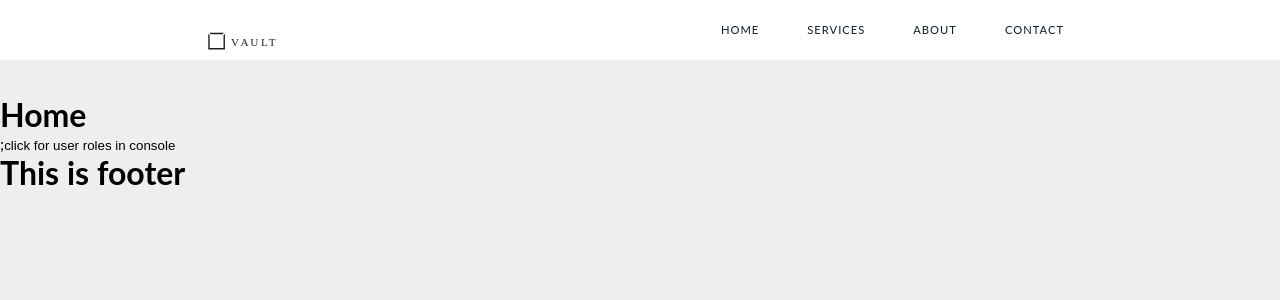
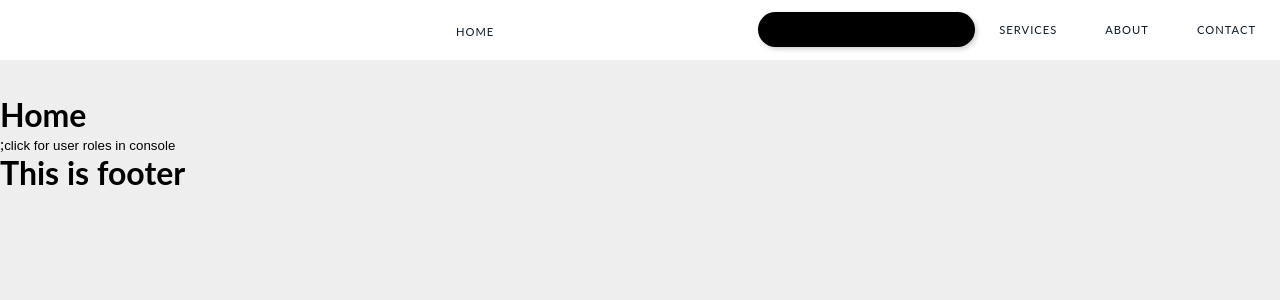
Before and after one commit to VaultToken/wikileaks-react, a React (Create React App) app: page / in a window 1280 px wide. Shown: the top 300 px of the page. Built offline with nearby package versions, Linux system fonts and the light colour scheme; no server answers; what subscriptions-transport-ws would draw is missing.

Commit message:
SearchBar Base
needs pages to search and a dropdown to show them in

```diff
--- a/src/components/Header.js
+++ b/src/components/Header.js
@@ -1,36 +1,24 @@
-import React from "react";
+import React, { useState, useRef, useEffect } from "react";
 import { NavLink } from "react-router-dom";
 import "./navbar.css"
+import SearchBar from "./SearchBar.js"
 import lockup1_black_text from "../assets/images/lockup1_black_text.svg"
 
 function Header() {
+
   return (
     <nav>
       <nav id="navbar" class="">
-
-
+        <SearchBar />
         <div class="nav-wrapper">
-        <div className="logo">
-          <img src={lockup1_black_text} height="80px"/>
-        </div>
-          {/*
-          <div class="logo">
-
-          </div>
-          */}
-
-
-          <ul id="menu">
-            <li><a href="#home">Home</a></li>
-            <li><a href="#services">Services</a></li>
-            <li><a href="#about">About</a></li>
-            <li><a href="#contact">Contact</a></li>
-          </ul>
+        <li><a href="#home" >Home</a></li>
+        {/*<div className="logo">*/}
+        {/*  <img src={lockup1_black_text} height="80px"/>*/}
+        {/*</div>*/}
         </div>
       </nav>
 
       <div class="menuIcon">
-
         <span class="icon icon-bars"></span>
         <span class="icon icon-bars overlay"></span>
       </div>
@@ -44,6 +32,8 @@ function Header() {
             <li><a href="#contact">Contact</a></li>
           </ul>
       </div>
+
+
     </nav>
   );
 }
--- /dev/null
+++ b/src/components/SearchBar.css
@@ -0,0 +1,14 @@
+.search-input {
+    background-color: black;
+    color: white;
+    border: none; /* Remove default border */
+    border-radius: 20px; /* Set border radius */
+    padding: 10px 20px; /* Add padding */
+    box-shadow: 2px 2px 5px rgba(0, 0, 0, 0.2); /* Add box shadow */
+    transition: box-shadow 0.2s ease-in-out; /* Add transition */
+}
+
+.search-input:focus {
+    outline: none; /* Remove default focus outline */
+    box-shadow: 4px 4px 10px rgba(0, 0, 0, 0.4); /* Increase box shadow on focus */
+}
--- /dev/null
+++ b/src/components/SearchBar.js
@@ -0,0 +1,45 @@
+import React, { useState, useRef, useEffect } from "react";
+import "./SearchBar.css"
+function SearchBar() {
+    const [searchTerm, setSearchTerm] = useState('');
+    const searchTimeout = useRef(null);
+
+    useEffect(() => {
+        // This effect will run every time the searchTerm changes
+        // If searchTerm changes within 0.5 seconds, the previous timeout is cleared
+        clearTimeout(searchTimeout.current);
+        searchTimeout.current = setTimeout(() => {
+            // Perform the search after 0.5 seconds
+            performSearch();
+        }, 500);
+    }, [searchTerm]);
+
+    function performSearch() {
+        console.log(`Searching for "${searchTerm}"`);
+        // Perform the search here
+    }
+
+    function handleClearClick() {
+        setSearchTerm('');
+    }
+
+    return (
+        <ul id="menu">
+            <li>
+                <input
+                    type="text"
+                    value={searchTerm}
+                    onChange={(e) => setSearchTerm(e.target.value)}
+                    onClick={handleClearClick}
+                    className={"search-input"}
+                />
+            </li>
+
+            <li><a href="/blogs">Services</a></li>
+            <li><a href="#about">About</a></li>
+            <li><a href="#contact">Contact</a></li>
+        </ul>
+    )
+}
+
+export default SearchBar;
```
Also changed, not shown: src/components/Header.css (added), 1 other file (tests, documents, lock files or other folders).
